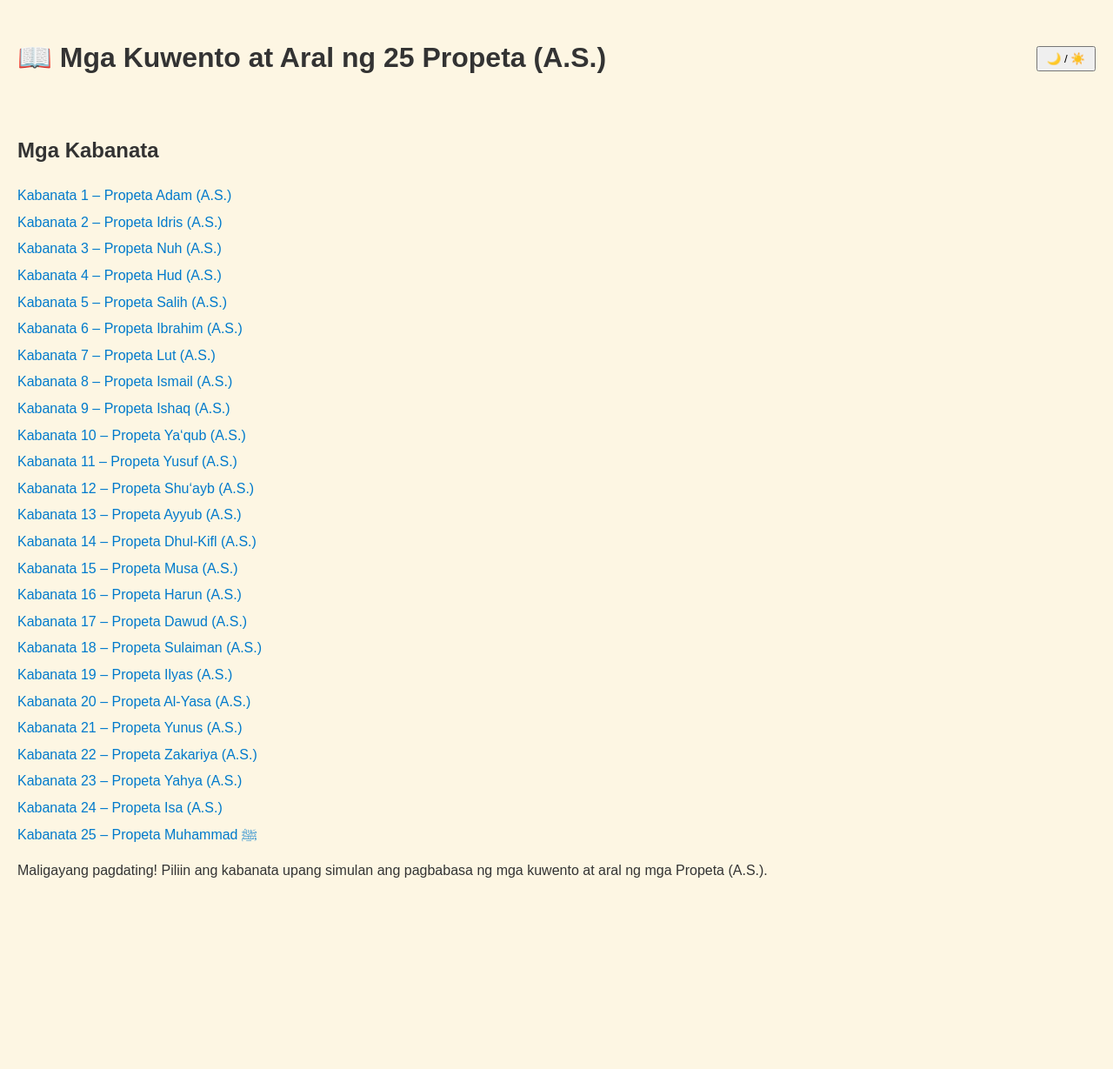
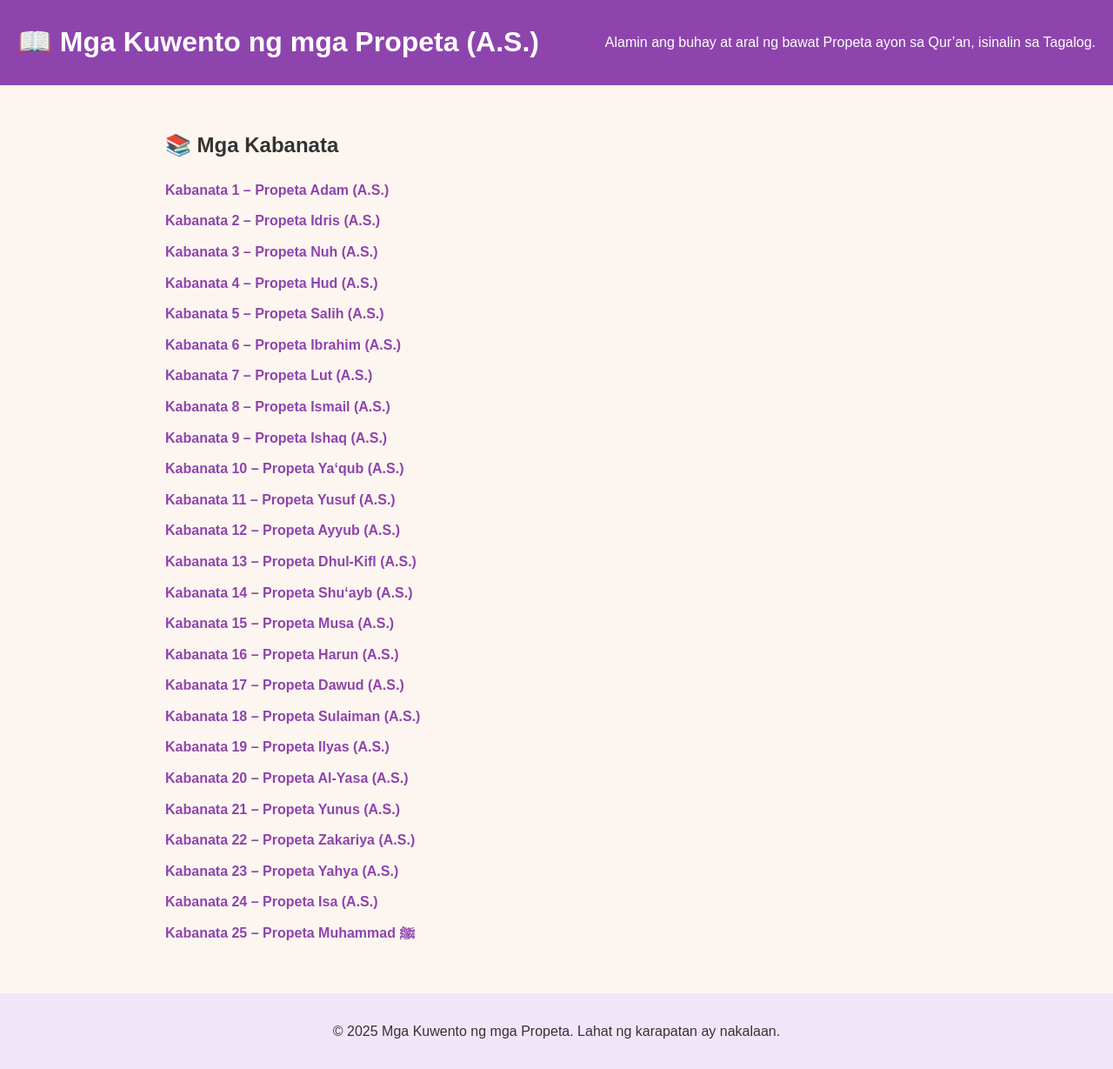
Before and after one commit to meriembenachit14/Mga-Kuwento-at-Aral-ng-25-Propeta-A.S., a plain HTML site: page index.html in a window 1280 px wide. Shown: the whole page at 87% size. Before the commit the page ends 1030 px from the top, so only its background shows below. Drawn offline with Linux system fonts and the light colour scheme; files that its build step writes are made by us from their sources.

Commit message:
Update index.html

```diff
--- a/index.html
+++ b/index.html
@@ -3,18 +3,62 @@
 <head>
   <meta charset="UTF-8">
   <meta name="viewport" content="width=device-width, initial-scale=1.0">
-  <title>Mga Kuwento at Aral ng 25 Propeta (A.S.)</title>
-  <meta name="description" content="Isang kumpletong gabay sa buhay, pagkatao, at mahahalagang aral ng 25 Propeta ng Allah (A.S.) ayon sa Qur’an. Basahin ang kanilang mga kuwento at matutunan ang pananampalataya, katapangan, at kabutihan sa bawat kabanata.">
+  <title>📖 Mga Kuwento ng mga Propeta (A.S.)</title>
   <link rel="stylesheet" href="css/style.css">
+  <style>
+    body {
+      font-family: Arial, sans-serif;
+      background-color: #fdf6f0;
+      color: #333;
+      margin: 0;
+      padding: 0;
+    }
+    header {
+      background-color: #8e44ad;
+      color: white;
+      padding: 20px;
+      text-align: center;
+    }
+    main {
+      max-width: 900px;
+      margin: 20px auto;
+      padding: 10px 20px;
+    }
+    h1 {
+      margin: 0;
+    }
+    ul {
+      list-style-type: none;
+      padding: 0;
+    }
+    li {
+      margin: 10px 0;
+    }
+    a {
+      text-decoration: none;
+      color: #8e44ad;
+      font-weight: bold;
+    }
+    a:hover {
+      text-decoration: underline;
+    }
+    footer {
+      text-align: center;
+      padding: 15px;
+      margin-top: 30px;
+      background-color: #f1e6f9;
+    }
+  </style>
 </head>
 <body>
+
 <header>
-    <h1>📖 Mga Kuwento at Aral ng 25 Propeta (A.S.)</h1>
-    <button id="toggleTheme">🌙 / ☀️</button>
+  <h1>📖 Mga Kuwento ng mga Propeta (A.S.)</h1>
+  <p>Alamin ang buhay at aral ng bawat Propeta ayon sa Qur’an, isinalin sa Tagalog.</p>
 </header>
 
-  <nav>
-    <h2>Mga Kabanata</h2>
+<main>
+  <h2>📚 Mga Kabanata</h2>
   <ul>
     <li><a href="pages/kabanata1.html">Kabanata 1 – Propeta Adam (A.S.)</a></li>
     <li><a href="pages/kabanata2.html">Kabanata 2 – Propeta Idris (A.S.)</a></li>
@@ -27,9 +71,9 @@
     <li><a href="pages/kabanata9.html">Kabanata 9 – Propeta Ishaq (A.S.)</a></li>
     <li><a href="pages/kabanata10.html">Kabanata 10 – Propeta Ya‘qub (A.S.)</a></li>
     <li><a href="pages/kabanata11.html">Kabanata 11 – Propeta Yusuf (A.S.)</a></li>
-      <li><a href="pages/kabanata12.html">Kabanata 12 – Propeta Shu‘ayb (A.S.)</a></li>
-      <li><a href="pages/kabanata13.html">Kabanata 13 – Propeta Ayyub (A.S.)</a></li>
-      <li><a href="pages/kabanata14.html">Kabanata 14 – Propeta Dhul-Kifl (A.S.)</a></li>
+    <li><a href="pages/kabanata12.html">Kabanata 12 – Propeta Ayyub (A.S.)</a></li>
+    <li><a href="pages/kabanata13.html">Kabanata 13 – Propeta Dhul-Kifl (A.S.)</a></li>
+    <li><a href="pages/kabanata14.html">Kabanata 14 – Propeta Shu‘ayb (A.S.)</a></li>
     <li><a href="pages/kabanata15.html">Kabanata 15 – Propeta Musa (A.S.)</a></li>
     <li><a href="pages/kabanata16.html">Kabanata 16 – Propeta Harun (A.S.)</a></li>
     <li><a href="pages/kabanata17.html">Kabanata 17 – Propeta Dawud (A.S.)</a></li>
@@ -42,12 +86,11 @@
     <li><a href="pages/kabanata24.html">Kabanata 24 – Propeta Isa (A.S.)</a></li>
     <li><a href="pages/kabanata25.html">Kabanata 25 – Propeta Muhammad ﷺ</a></li>
   </ul>
-  </nav>
-
-  <main>
-    <p>Maligayang pagdating! Piliin ang kabanata upang simulan ang pagbabasa ng mga kuwento at aral ng mga Propeta (A.S.).</p>
 </main>
 
-  <script src="js/script.js"></script>
+<footer>
+  <p>© 2025 Mga Kuwento ng mga Propeta. Lahat ng karapatan ay nakalaan.</p>
+</footer>
+
 </body>
 </html>
```
Lines whose indentation alone changed are shown as unchanged.
